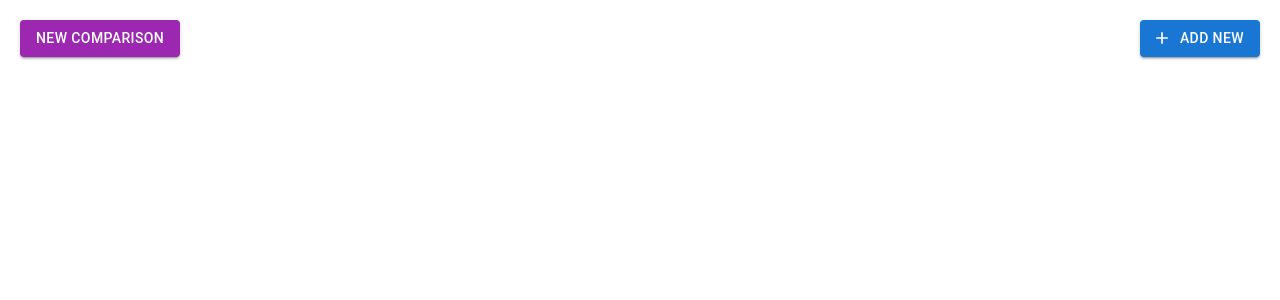
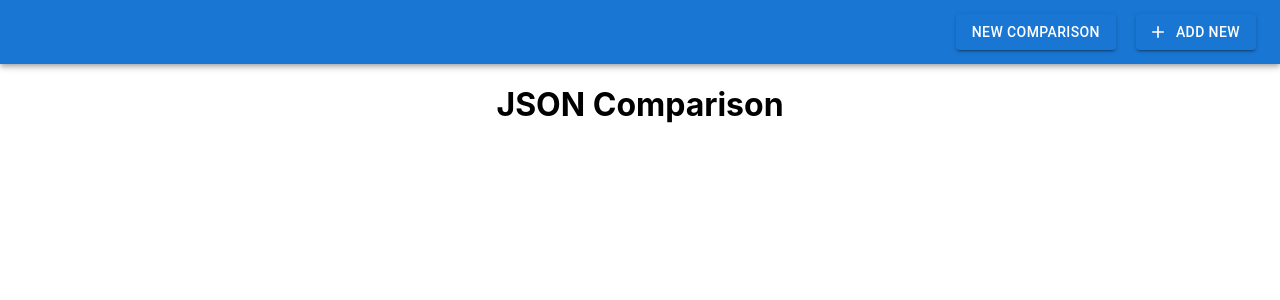
Before and after one commit to ramendraverma8/JSON-comparer, a React (Create React App) app: page / in a window 1280 px wide. Shown: the top 300 px of the page. Built offline with nearby package versions, Linux system fonts and the light colour scheme.

Commit message:
Minor UI fixes

```diff
--- a/src/App.css
+++ b/src/App.css
@@ -45,7 +45,8 @@
 
 .react-resizable-handle {
   height: 100% !important;
-  width: 1px !important;
+  width: 9px !important;
+  background-image: none;
 }
 
 .react-resizable-handle-se {
--- a/src/App.tsx
+++ b/src/App.tsx
@@ -1,8 +1,8 @@
 import React, { useState } from 'react';
-import { Button, Dialog, DialogActions, DialogContent, DialogTitle, TextField, Divider, Typography } from '@mui/material';
+import { AppBar, Toolbar, Button, Dialog, DialogActions, DialogContent, DialogTitle, TextField, Divider, Typography } from '@mui/material';
 import { Add as AddIcon } from '@mui/icons-material';
+import './App.css'; // Import the CSS file for additional styling
 import JsonComparison from './JsonComparison';
-import './App.css'; // Import the CSS file for additional styling
 
 const App: React.FC = () => {
   const [jsons, setJsons] = useState<Record<string, any>[]>([]);
@@ -77,15 +77,17 @@ const App: React.FC = () => {
 
   return (
     <div>
-      <div className="button-container">
-
-        <Button variant="contained" color="secondary" onClick={handleNewComparison} >
-          New Comparison
-        </Button>
-        <Button variant="contained" color="primary" onClick={handleClickOpen}style={{ marginLeft: '20px' }} startIcon={<AddIcon />}>
-          Add New
-        </Button>
-      </div>
+      <AppBar position="static">
+        <Toolbar sx={{ justifyContent: 'flex-end' }}>
+          <Button variant="contained"  onClick={handleNewComparison}>
+            New Comparison
+          </Button>
+          <Button variant="contained" color="primary" onClick={handleClickOpen} style={{ marginLeft: '20px' }} startIcon={<AddIcon />}>
+            Add New
+          </Button>
+        </Toolbar>
+      </AppBar>
+      <h1 style={{ textAlign: 'center' }}>JSON Comparison</h1>
       <Dialog open={open} onClose={handleClose} maxWidth="md" fullWidth>
         <DialogTitle>Add JSON</DialogTitle>
         <DialogContent>
```
